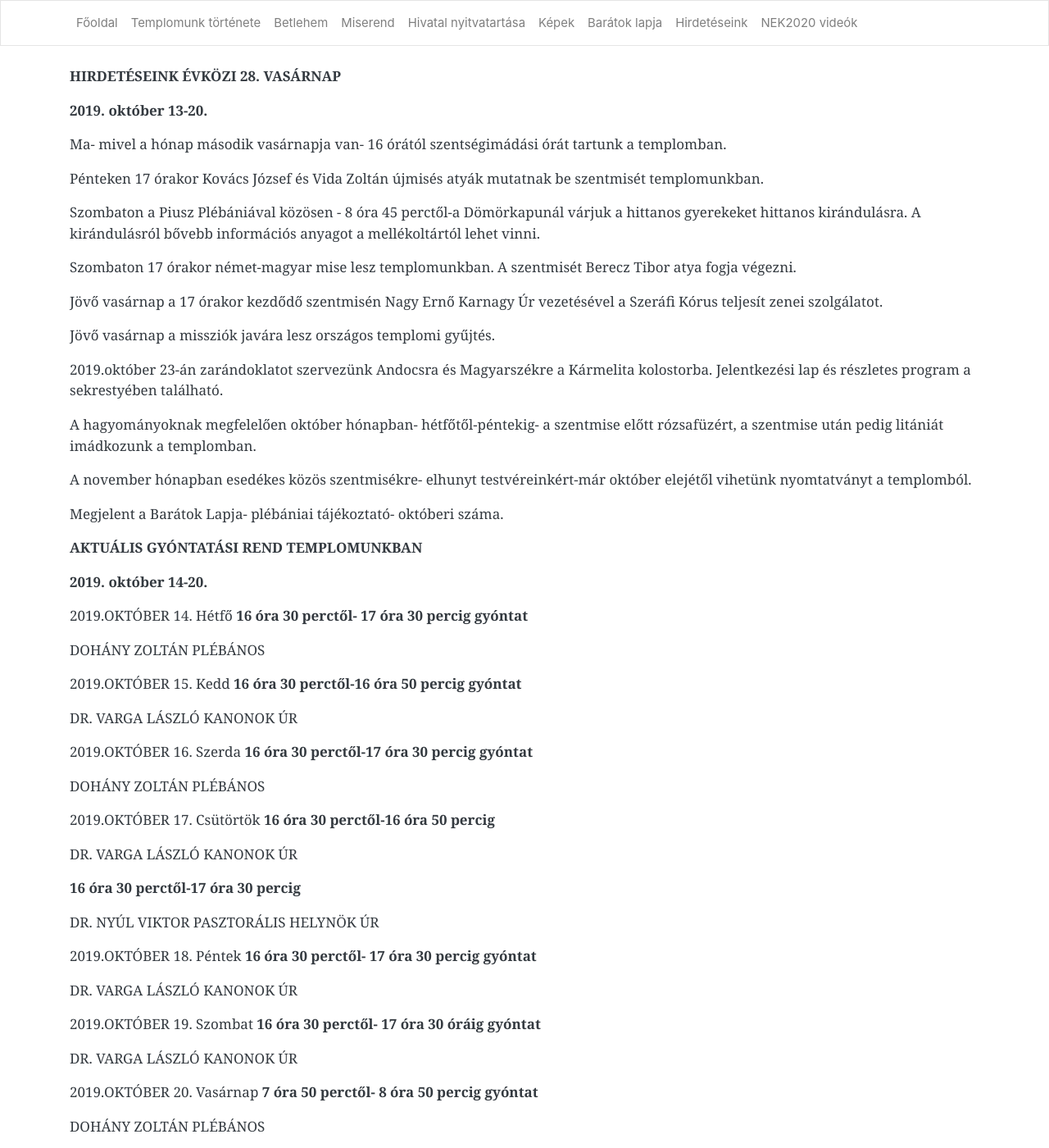
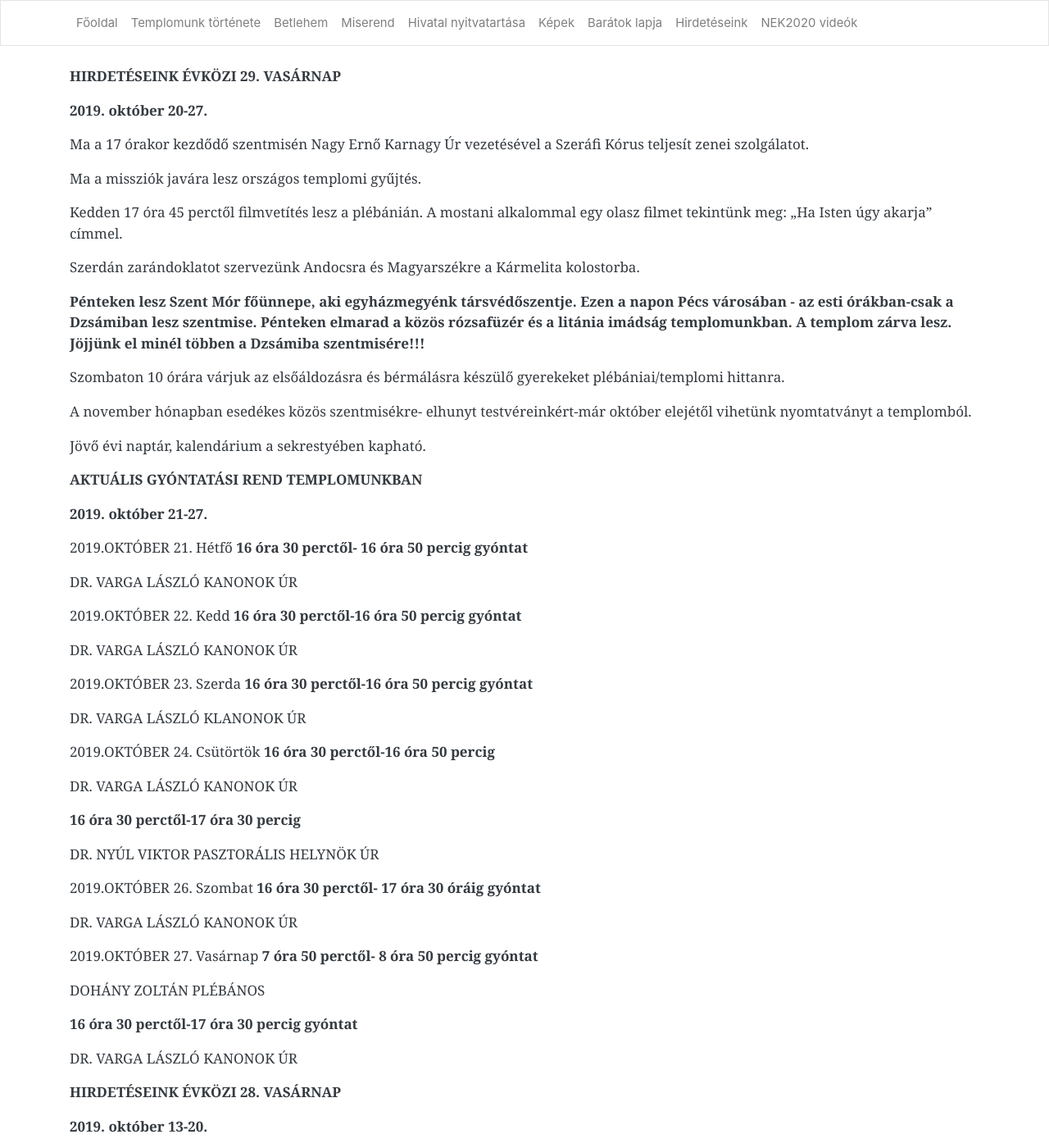
Before and after one commit to pecsi-ferences/pecsi-ferences.github.io, a Jekyll site: the page built from hirdeteseink.md, in a window 1280 px wide and 1400 px high. Shown: the whole window at 82% size. Built offline with Jekyll 4.4.1, drawn with Linux system fonts in a browser that asks for light colours; nearby versions of some CDN libraries.

Commit message:
Update from Forestry.io Zoltán Dohány updated hirdeteseink.md

```diff
--- a/hirdeteseink.md
+++ b/hirdeteseink.md
@@ -3,6 +3,62 @@ layout: default
 title: Hirdetéseink
 
 ---
+**HIRDETÉSEINK ÉVKÖZI 29. VASÁRNAP**
+
+**2019. október 20-27.**
+
+Ma a 17 órakor kezdődő szentmisén Nagy Ernő Karnagy Úr vezetésével a Szeráfi Kórus teljesít zenei szolgálatot.
+
+Ma a missziók javára lesz országos templomi gyűjtés.
+
+Kedden 17 óra 45 perctől filmvetítés lesz a plébánián. A mostani alkalommal egy olasz filmet tekintünk meg: „Ha Isten úgy akarja” címmel.
+
+Szerdán zarándoklatot szervezünk Andocsra és Magyarszékre a Kármelita kolostorba.
+
+**Pénteken lesz Szent Mór főünnepe, aki egyházmegyénk társvédőszentje. Ezen a napon Pécs városában - az esti órákban-csak a Dzsámiban lesz szentmise. Pénteken elmarad a közös rózsafüzér és a litánia imádság templomunkban. A templom zárva lesz. Jöjjünk el minél többen a Dzsámiba szentmisére!!!**
+
+Szombaton 10 órára várjuk az elsőáldozásra és bérmálásra készülő gyerekeket plébániai/templomi hittanra.
+
+A november hónapban esedékes közös szentmisékre- elhunyt testvéreinkért-már október elejétől vihetünk nyomtatványt a templomból.
+
+Jövő évi naptár, kalendárium a sekrestyében kapható.
+
+**AKTUÁLIS GYÓNTATÁSI REND TEMPLOMUNKBAN**
+
+**2019. október 21-27.**
+
+2019\.OKTÓBER 21. Hétfő **16 óra 30 perctől- 16 óra 50 percig gyóntat**
+
+DR. VARGA LÁSZLÓ KANONOK ÚR
+
+2019\.OKTÓBER 22. Kedd **16 óra 30 perctől-16 óra 50 percig gyóntat**
+
+DR. VARGA LÁSZLÓ KANONOK ÚR
+
+2019\.OKTÓBER 23. Szerda **16 óra 30 perctől-16 óra 50 percig gyóntat**
+
+DR. VARGA LÁSZLÓ KLANONOK ÚR
+
+2019\.OKTÓBER 24. Csütörtök **16 óra 30 perctől-16 óra 50 percig**
+
+DR. VARGA LÁSZLÓ KANONOK ÚR
+
+**16 óra 30 perctől-17 óra 30 percig**
+
+DR. NYÚL VIKTOR PASZTORÁLIS HELYNÖK ÚR
+
+2019\.OKTÓBER 26. Szombat **16 óra 30 perctől- 17 óra 30 óráig gyóntat**
+
+DR. VARGA LÁSZLÓ KANONOK ÚR
+
+2019\.OKTÓBER 27. Vasárnap **7 óra 50 perctől- 8 óra 50 percig gyóntat**
+
+DOHÁNY ZOLTÁN PLÉBÁNOS
+
+**16 óra 30 perctől-17 óra 30 percig gyóntat**
+
+DR. VARGA LÁSZLÓ KANONOK ÚR
+
 **HIRDETÉSEINK ÉVKÖZI 28. VASÁRNAP**
 
 **2019. október 13-20.**
```
